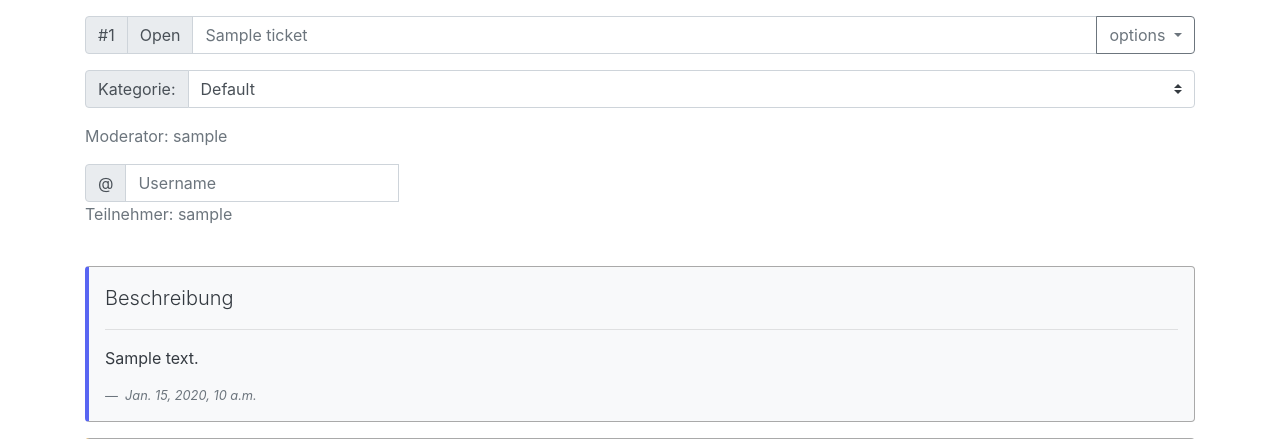
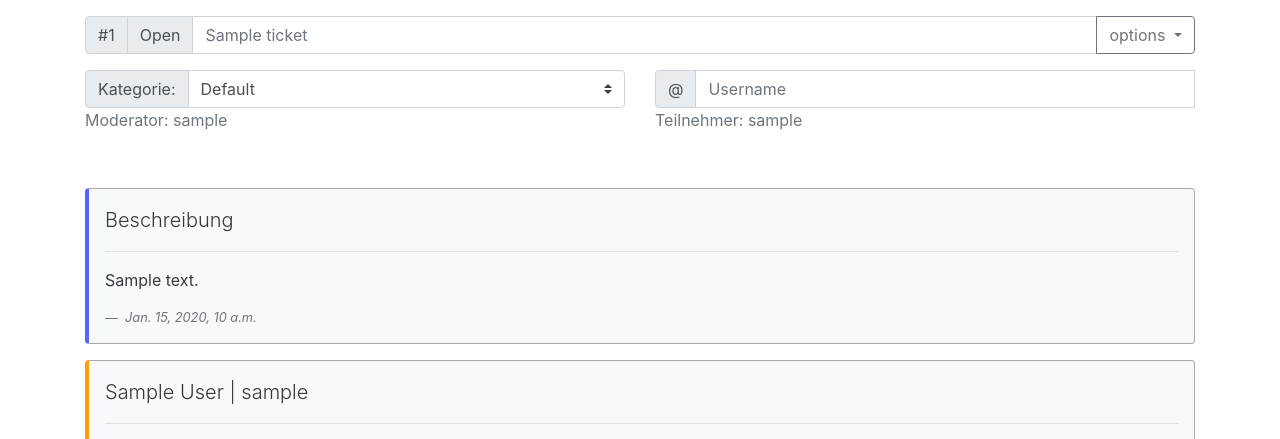
Before and after one commit to Rise-Up-Group/TicketControl, a Django app: page /ticket/1 in a window 1280 px wide. Shown: the part 56-495 px from the top of the page. Run offline with Django 4.2, Linux system fonts and the light colour scheme; a user stored in the database is signed in; data comes from the database, SQL or seed files in the repository; tables that the repository leaves empty hold one stand-in row (values such as "Sample post"); parts of the project's set-up code (start-up, migrations or seed data) failed here and were passed over; some libraries are stand-ins or nearby versions.

Commit message:
fix display kategory and user life search in row

```diff
--- a/app/templates/ticket/detail.html
+++ b/app/templates/ticket/detail.html
@@ -22,7 +22,9 @@
                 </div>
             </div>
         </div>
-        <div class="input-group mb-3">
+        <div class="mb-3 row">
+                <div class="col-6">
+                <div class="input-group">
             <div class="input-group-prepend">
                 <label class="input-group-text" for="inputGroupSelect01">Kategorie:</label>
             </div>
@@ -34,8 +36,8 @@
                     {% endif %}
                 {% endfor %}
             </select>
-        </div>
-        {% if not moderator.count == 0 %}
+                </div>
+                {% if not moderator.count == 0 %}
             <p class="text-muted">
                 {% if moderator.count == 1 %}
                     Moderator:
@@ -51,7 +53,8 @@
                 {% endfor %}
             </p>
         {% endif %}
-        <div class="dropdown input-group" id="user-searchbar">
+                </div>
+                <div class="col-6"><div class="dropdown" id="user-searchbar">
             <form autocomplete="off">
                 <div class="input-group">
                     <div class="input-group-prepend">
@@ -76,7 +79,8 @@
                     {% endif %}
                 {% endfor %}
             </p>
-        {% endif %}
+        {% endif %}</div>
+            </div>
         <br>
         <figure class="bg-light p-3 rounded  border-1"
                 style="border: .05rem solid #a9a9a9; border-left: .25rem solid #5865f2;">
```
